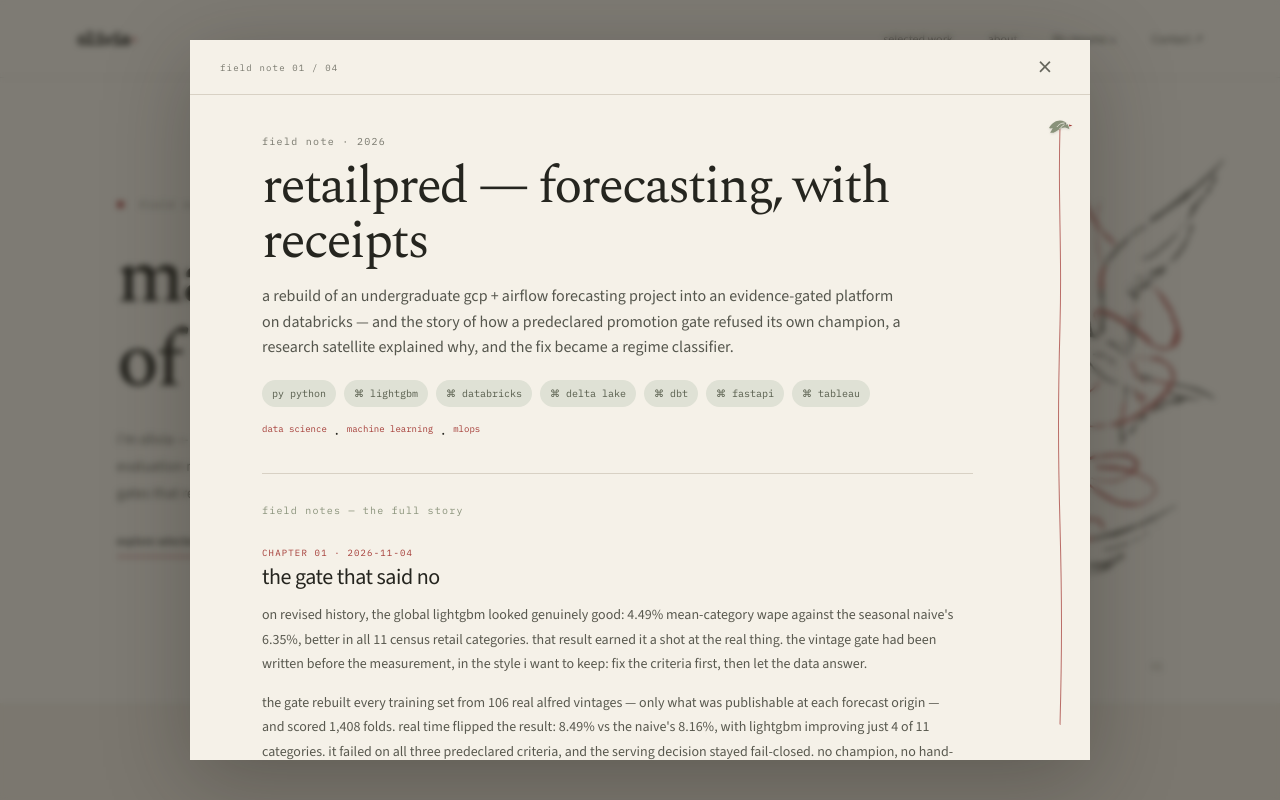
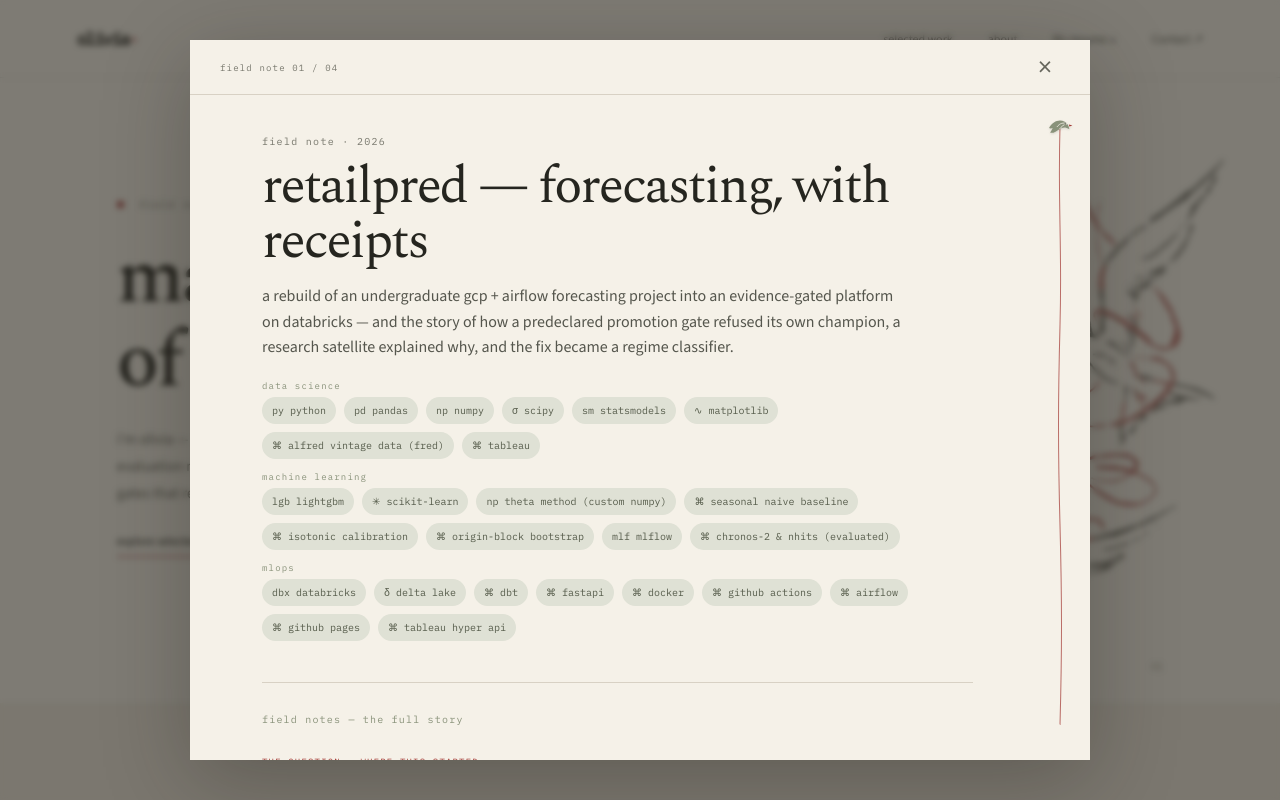
Before and after one commit to oleeveeuh/oleeveeuh.github.io, a plain HTML site: page index.html in a window 1280 px wide. Both pictures are taken after a click on the button 271 px from the left and 1181 px from the top of the page. Shown: the top 800 px of the page. Drawn offline with nearby package versions, Linux system fonts and the light colour scheme.

Commit message:
retailpred dialog: open on the question; group skills by skill type
The story now opens with a prologue - "what was I investigating?" -
articulating the revised-history vs point-in-time question that forked
into forensics, hypotheses, theta, the holdout, and the regime switch.
Technologies regroup into three labeled rows (data science, machine
learning, mlops) with a comprehensive stack: pandas/numpy/scipy/
statsmodels/matplotlib/ALFRED under data science; lightgbm, scikit-learn,
the custom theta method, isotonic calibration, origin-block bootstrap,
MLflow, and the evaluated challengers under ML; databricks, delta lake,
dbt, fastapi, docker, GitHub actions, airflow, pages, and the hyper API
under mlops. Renderer gains tech-group markup (flat fallback kept) and
extended glyphs.

Co-Authored-By: Claude Code <noreply@anthropic.com>

```diff
--- a/app.js
+++ b/app.js
@@ -13,13 +13,21 @@ const techMark = tech => {
   const name = tech.toLowerCase();
   if (name.includes("python")) return "Py";
   if (name.includes("pandas")) return "pd";
+  if (name.includes("numpy")) return "np";
+  if (name.includes("scipy")) return "Σ";
+  if (name.includes("statsmodels")) return "sm";
   if (name.includes("sql")) return "▤";
   if (name.includes("jupyter")) return "◉";
   if (name.includes("scikit")) return "✳";
+  if (name.includes("lightgbm")) return "lgb";
+  if (name.includes("mlflow")) return "mlf";
+  if (name.includes("databricks")) return "dbx";
+  if (name.includes("delta")) return "Δ";
   if (name.includes("llm") || name.includes("agent")) return "◎";
   if (name.includes("matplotlib")) return "∿";
   return "⌘";
 };
+const techChip = tech => `<span class="tech-chip"><span aria-hidden="true">${esc(techMark(tech))}</span>${esc(tech)}</span>`;
 
 function artSVG(type, detailed = false) {
   const view = detailed ? 'viewBox="0 0 640 300"' : 'viewBox="0 0 320 180"';
@@ -61,7 +69,11 @@ function openProject(project) {
   }).join("")}</div></section>` : `
   <section class="dialog-block"><h3>The question &amp; approach</h3><p>${esc(project.narration || project.subtitle)}</p></section>
   <section class="dialog-block"><h3>Visual notes</h3>${visuals}</section>`;
-  dialogContent.innerHTML = `<section class="dialog-summary"><p class="eyebrow">${esc(project.year || "PROJECT NOTES")}</p><h2 id="dialog-title">${esc(project.title)}</h2><p class="summary-copy">${esc(project.summary || project.subtitle)}</p><div class="tech-list">${(project.technologies || []).map(tech => `<span class="tech-chip"><span aria-hidden="true">${esc(techMark(tech))}</span>${esc(tech)}</span>`).join("")}</div><div class="dialog-roles">${project.roleLabels.map(label => `<span>${esc(label)}</span>`).join(" · ")}</div></section>
+  const techMarkup = project.technologyGroups?.length
+    ? project.technologyGroups.map(group => `<div class="tech-group"><p class="tech-group-label">${esc(group.label)}</p><div class="tech-list">${(group.skills || []).map(techChip).join("")}</div></div>`).join("")
+    : `<div class="tech-list">${(project.technologies || []).map(techChip).join("")}</div>`;
+  const rolesMarkup = project.technologyGroups?.length ? "" : `<div class="dialog-roles">${project.roleLabels.map(label => `<span>${esc(label)}</span>`).join(" · ")}</div>`;
+  dialogContent.innerHTML = `<section class="dialog-summary"><p class="eyebrow">${esc(project.year || "PROJECT NOTES")}</p><h2 id="dialog-title">${esc(project.title)}</h2><p class="summary-copy">${esc(project.summary || project.subtitle)}</p>${techMarkup}${rolesMarkup}</section>
   ${storyBlocks}
   <section class="dialog-block"><h3>Takeaway</h3><p>${esc(project.result || "Add what you learned, what changed, and what you would explore next.")}</p></section>
   <button class="dialog-close-bottom close-dialog" type="button">Close this note ↑</button>`;
--- a/projects.js
+++ b/projects.js
@@ -5,9 +5,17 @@ window.portfolioProjects = [
   {
     id: "retailpred", title: "retailPRED — forecasting, with receipts", subtitle: "A demand-forecasting platform that refused to serve its own model.",
     roles: ["data", "ml"], roleLabels: ["DATA SCIENCE", "MACHINE LEARNING", "MLOPS"],
-    technologies: ["Python", "LightGBM", "Databricks", "Delta Lake", "dbt", "FastAPI", "Tableau"], year: "FIELD NOTE · 2026",
+    technologies: ["Python", "LightGBM", "Databricks", "Delta Lake", "dbt", "FastAPI", "Tableau"],
+    technologyGroups: [
+      { label: "DATA SCIENCE", skills: ["Python", "pandas", "NumPy", "SciPy", "statsmodels", "Matplotlib", "ALFRED vintage data (FRED)", "Tableau"] },
+      { label: "MACHINE LEARNING", skills: ["LightGBM", "scikit-learn", "theta method (custom NumPy)", "seasonal naive baseline", "isotonic calibration", "origin-block bootstrap", "MLflow", "Chronos-2 & NHITS (evaluated)"] },
+      { label: "MLOPS", skills: ["Databricks", "Delta Lake", "dbt", "FastAPI", "Docker", "GitHub Actions", "Airflow", "GitHub Pages", "Tableau Hyper API"] },
+    ],
+    year: "FIELD NOTE · 2026",
     summary: "A rebuild of an undergraduate GCP + Airflow forecasting project into an evidence-gated platform on Databricks — and the story of how a predeclared promotion gate refused its own champion, a research satellite explained why, and the fix became a regime classifier.",
     story: [
+      { k: "the question · where this started", t: "what was I investigating?" },
+      { p: "The question that started everything sounds simple and turned out to be load-bearing: does a forecasting model that demonstrably wins on revised history still win when it can only see what a real forecaster would have known at decision time? The v1 platform's wins were built on final-revised data. The moment a vintage backtest rebuilt the same comparison on 106 real ALFRED vintages — every training set reconstructed from only the vintages published at each forecast origin — the champion lost to a seasonal naive. Rather than patch the model, I let the question fork into the journey below: locate where the real-time edge dies (forensics), test whether the inputs can be repaired (five predeclared hypotheses), search for a better method outright (theta), spend one holdout on the survivor (criterion 2 failed, and the refusal stood), and finally ask whether a small learned policy can capture the best of both regimes (it beat naive and the blend, and still lost to pure theta). Every chapter after this one is the same question asked one layer deeper — and the answer is different at every layer." },
       { k: "chapter 01 · 2026-11-04", t: "the gate that said no" },
       { p: "On revised history, the global LightGBM looked genuinely good: 4.49% mean-category WAPE against the seasonal naive's 6.35%, better in all 11 Census retail categories. That result earned it a shot at the real thing. The vintage gate had been written before the measurement, in the style I want to keep: fix the criteria first, then let the data answer." },
       { p: "The gate rebuilt every training set from 106 real ALFRED vintages — only what was publishable at each forecast origin — and scored 1,408 folds. Real time flipped the result: 8.49% vs the naive's 8.16%, with LightGBM improving just 4 of 11 categories. It failed on all three predeclared criteria, and the serving decision stayed fail-closed. No champion, no hand-waving — the pipeline kept serving nothing, which is what an honest gate is for." },
--- a/styles.css
+++ b/styles.css
@@ -53,3 +53,6 @@ h1,.section-heading h2,.about-section h2,.dialog-summary h2,.print-caption h3{fo
 .story-figure{margin:18px 0 0;background:var(--white);border:1px solid var(--line);padding:10px;box-shadow:0 4px 13px rgba(59,49,34,.08)}
 .story-figure img{width:100%;display:block}
 .story-figure figcaption{font:10px/1.6 var(--mono);color:var(--muted);margin-top:8px}
+.tech-group{margin-bottom:12px}
+.tech-group-label{font:9px var(--mono);letter-spacing:.13em;color:var(--sage);margin:0 0 6px}
+.story-embed{border:1px solid var(--line);background:var(--white);padding:6px}
```
